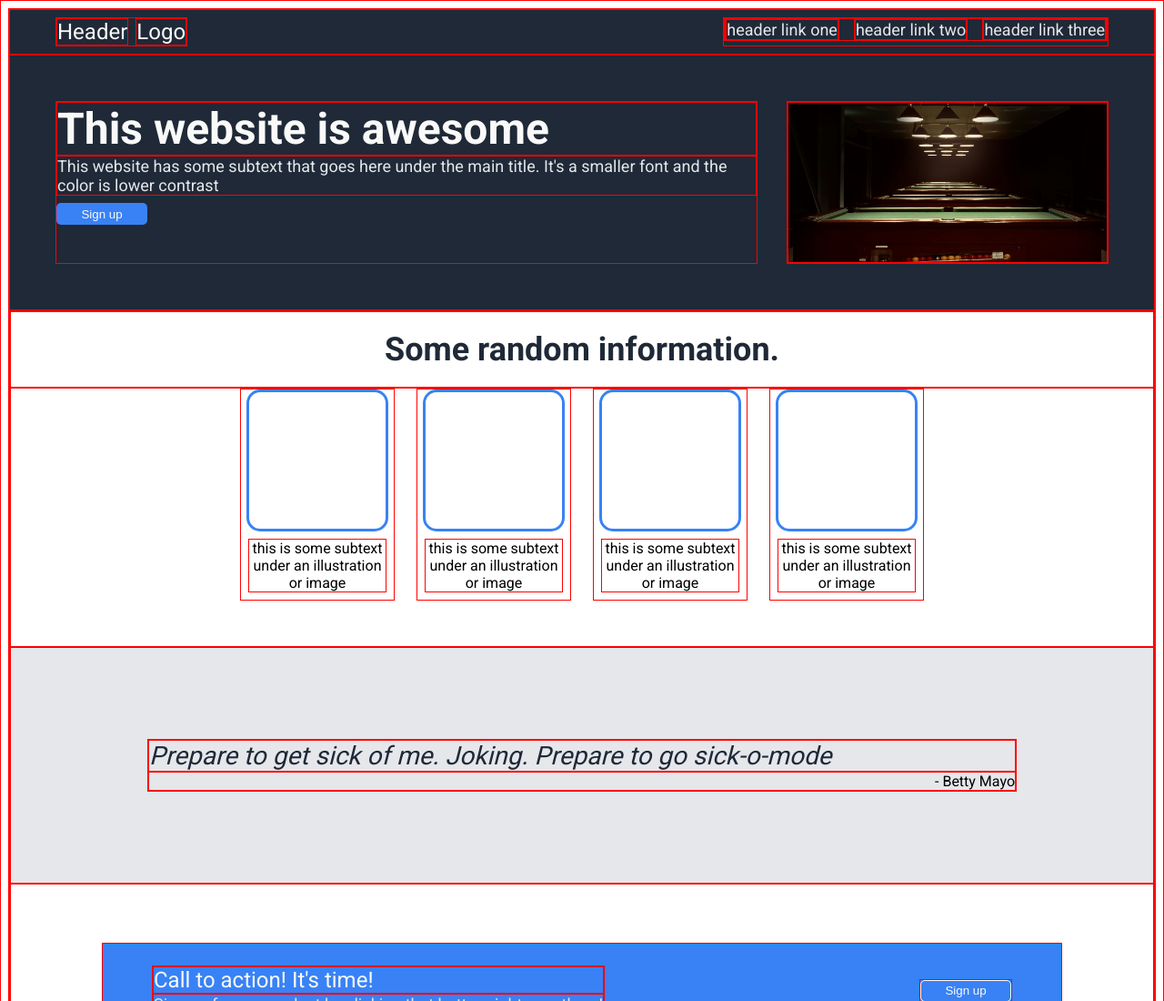
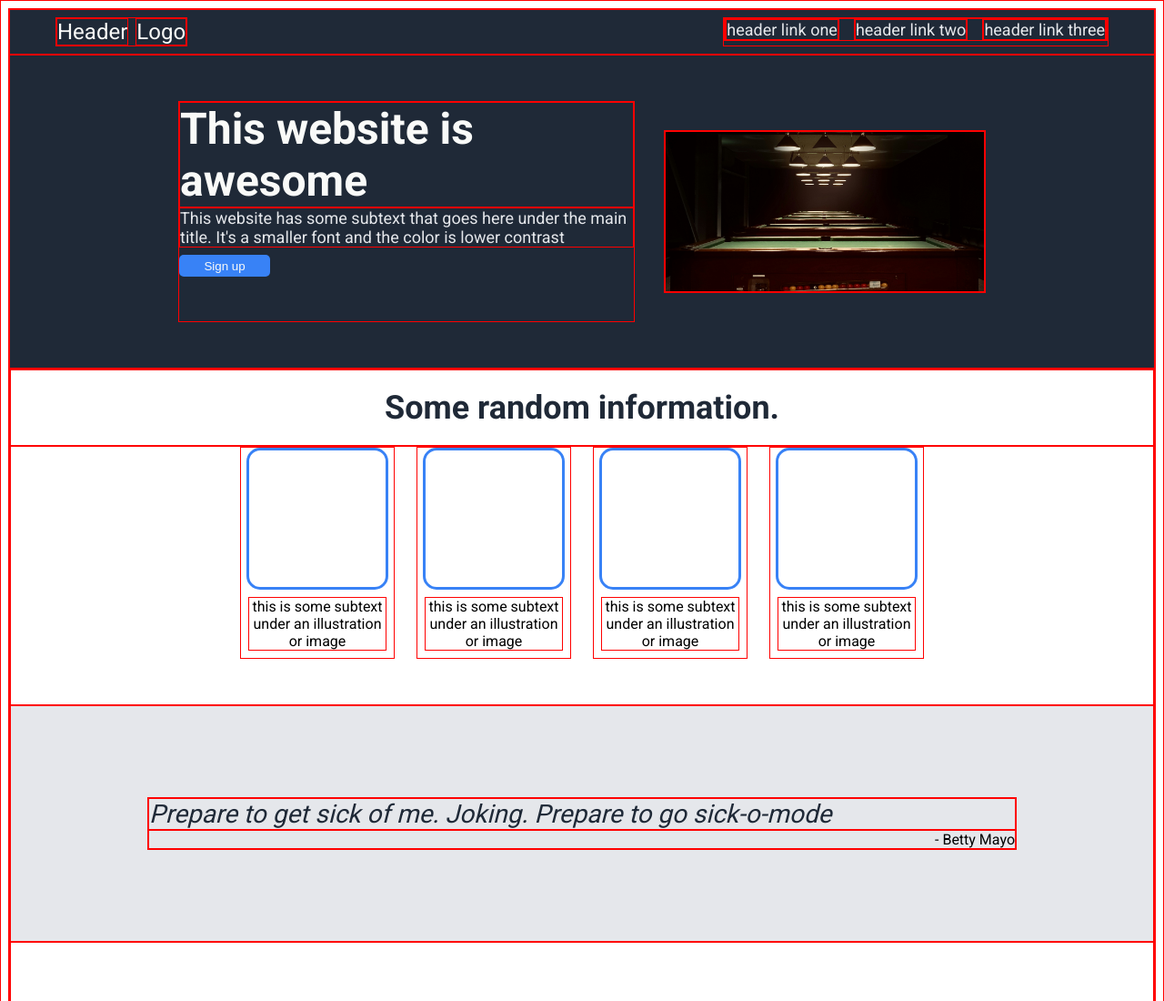
Before and after one commit to LvcaD/top-landing-page, a plain HTML site: page index.html in a window 1280 px wide. Shown: the top 1100 px of the page at 91% size. Drawn offline with Linux system fonts and the light colour scheme.

Commit message:
Adjust flexbox for different screen size in container 1

```diff
--- a/style.css
+++ b/style.css
@@ -129,9 +129,14 @@ ul {
 .container-one {
     display: flex;
     padding: 50px 50px;
+    flex-wrap: wrap;
+    justify-content: center;
 }
 
+* {border: 1px solid red}
+
 .container-one-s1 {
+    width: 500px;
     margin-right: 32px;
 }
 
@@ -143,6 +148,7 @@ ul {
     display: flex;
     justify-content: center;
     align-items: center;
+    margin: 32px 0px;
 }
 
 /* ...container 2/4 */
@@ -198,5 +204,3 @@ ul {
     padding: 16px;
     text-align: center;
 }
-
-* {border: 1px solid red}
```
